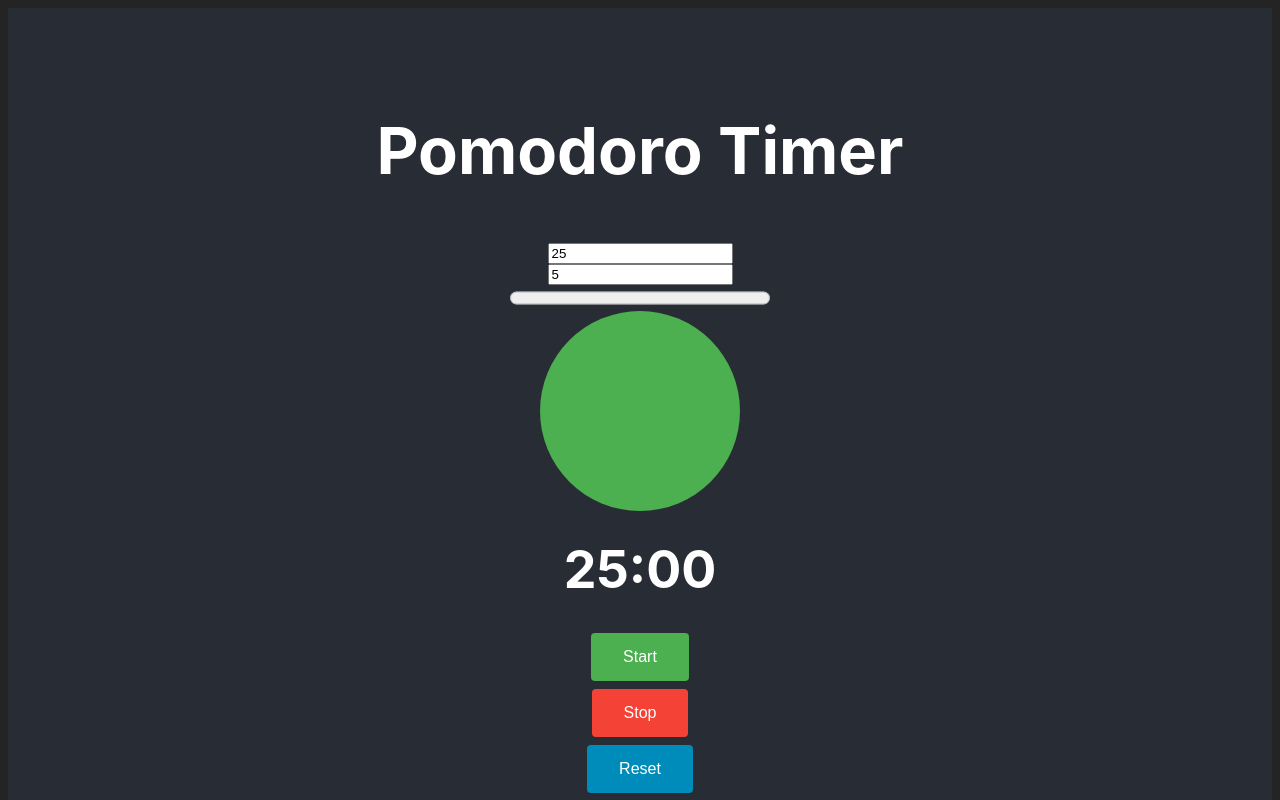
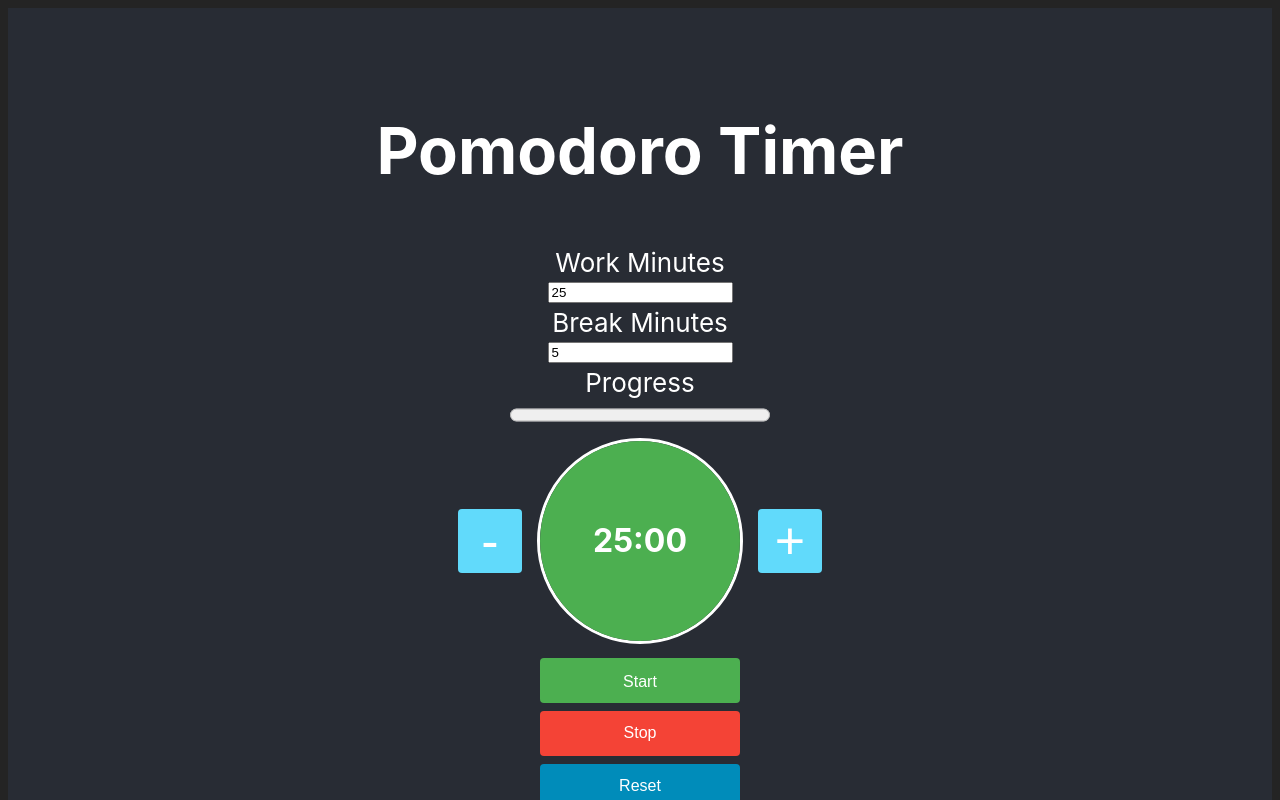
Before and after one commit to MrJanHorak/pomodoro-timer, a React (Vite) app: page / in a window 1280 px wide. Shown: the top 800 px of the page. Built offline with nearby package versions, Linux system fonts and the light colour scheme.

Commit message:
add plus minus buttons and functionality

```diff
--- a/src/App.css
+++ b/src/App.css
@@ -29,7 +29,7 @@ button {
   background-color: #61dafb;
   border: none;
   color: white;
-  padding: 15px 32px;
+  /* padding: 15px 32px; */
   text-align: center;
   text-decoration: none;
   display: inline-block;
@@ -40,6 +40,8 @@ button {
 }
 
 .start-button {
+  width: 200px;
+  height: 45px;
   background-color: #4CAF50;
   border: none;
   color: white;
@@ -54,21 +56,59 @@ button {
 
 .stop-button {
   background-color: #f44336;
+  width: 200px;
+  height: 45px
 }
 
 .reset-button {
   background-color: #008CBA;
+  width: 200px;
+  height: 45px
+}
+
+.countdown {
+  animation: countdown 60s linear infinite;
+}
+
+.timer-container {
+  display: flex;
+  flex-direction: row;
+  justify-content: center;
+  align-items: center;
+  margin: 10px;
+}
+
+.plus-minus {
+  width: 64px;
+  height: 64px;
+  font-size: 2em;
+  margin: 15px;
+}
+
+.circle-container {
+  width: 200px;
+  height: 200px;
+  border-radius: 50%;
+  position: relative;
+  border-width: 3px;
+  border-style: solid;
+  border-color:white;
 }
 
 .countdown-circle {
   width: 200px;
   height: 200px;
   border-radius: 50%;
-  background-color: #4CAF50; /* Green */
+  background-color: #4CAF50;
 }
 
-.countdown {
-  animation: countdown 60s linear infinite;
+.time-display {
+  position: absolute;
+  top: 50%;
+  left: 50%;
+  transform: translate(-50%, -50%);
+  font-size: xx-large;
+  font-weight: bolder;
 }
 
 @keyframes countdown {
--- a/src/App.tsx
+++ b/src/App.tsx
@@ -39,10 +39,22 @@ function App() {
     setUserBreakMinutes(Number(e.target.value));
   };
 
-  const startTimer = () => {
-    setMinutes(userWorkMinutes);
-    setTotalSeconds(userWorkMinutes * 60);
-    setIsRunning(true);
+  const addMinute = () => {
+    if (!isRunning) {
+      setUserWorkMinutes((prevMinutes) => prevMinutes + 1);
+      setMinutes((prevMinutes) => prevMinutes + 1);
+      setTotalSeconds((prevSeconds) => prevSeconds + 60);
+    }
+  };
+
+  const subtractMinute = () => {
+    if (!isRunning) {
+      if (totalSeconds > 60) {
+        setUserWorkMinutes((prevMinutes) => prevMinutes - 1);
+        setMinutes((prevMinutes) => prevMinutes - 1);
+        setTotalSeconds((prevSeconds) => prevSeconds - 60);
+      }
+    }
   };
 
   const switchTimer = () => {
@@ -54,12 +66,18 @@ function App() {
   };
 
   useEffect(() => {
+    const countdownElement = document.querySelector(
+      '.countdown'
+    ) as HTMLElement;
+    if (countdownElement) {
+      countdownElement.style.animationDuration = `${userWorkMinutes * 60}s`;
+    }
     setDisplayTime(
       `${minutes.toString().padStart(2, '0')}:${seconds
         .toString()
         .padStart(2, '0')}`
     );
-  }, [minutes, seconds]);
+  }, [minutes, seconds, totalSeconds, userWorkMinutes]);
 
   useEffect(() => {
     let interval: number;
@@ -71,7 +89,7 @@ function App() {
             switchTimer();
             if (isWorkTime) setMinutes(5); // break time
             else {
-              setMinutes(25); // work time
+              setMinutes(userWorkMinutes); // work time
               setWorkSessions(workSessions + 1);
             }
           } else setMinutes(minutes - 1);
@@ -85,22 +103,37 @@ function App() {
   return (
     <div className='App'>
       <h1>Pomodoro Timer</h1>
+      <label htmlFor='work-minutes'>Work Minutes</label>
       <input
         type='number'
         value={userWorkMinutes}
         onChange={handleWorkMinutesChange}
       />
+      <label htmlFor='break-minutes'>Break Minutes</label>
       <input
         type='number'
         value={userBreakMinutes}
         onChange={handleBreakMinutesChange}
       />
+      <label htmlFor='progress'>Progress</label>
       <progress
         value={(totalSeconds - minutes * 60 - seconds) / totalSeconds}
         max='1'
       />
-      <div className={`countdown-circle ${isRunning ? 'countdown' : ''}`}></div>
-      <h2>{displayTime}</h2>
+      <div className='timer-container'>
+        <button className={'plus-minus'} onClick={subtractMinute}>
+          -
+        </button>
+        <div className='circle-container'>
+          <div
+            className={`countdown-circle ${isRunning ? 'countdown' : ''}`}
+          ></div>
+          <div className='time-display'>{displayTime}</div>
+        </div>
+        <button className={'plus-minus'} onClick={addMinute}>
+          +
+        </button>
+      </div>
       <button className='start-button' onClick={toggleTimer}>
         {isRunning ? 'Pause' : 'Start'}
       </button>
--- a/src/serviceWorker.js
+++ b/src/serviceWorker.js
@@ -1,9 +1,12 @@
 self.addEventListener('install', function(event) {
   event.waitUntil(
-    caches.open('pomodoro-cache-v1').then(function(cache) {
+    caches.open('my-cache').then(function(cache) {
       return cache.addAll([
         '/',
         '/index.html',
+        '/static/js/bundle.js',
+        '/static/js/0.chunk.js',
+        '/static/js/main.chunk.js',
         '/manifest.json',
         '/favicon.ico',
         // include other assets, such as scripts, styles, images, etc.
```
